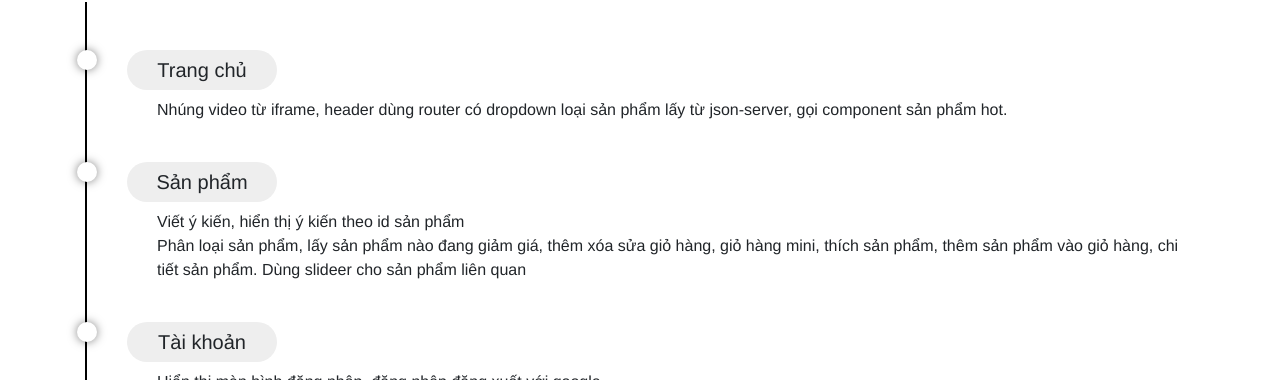
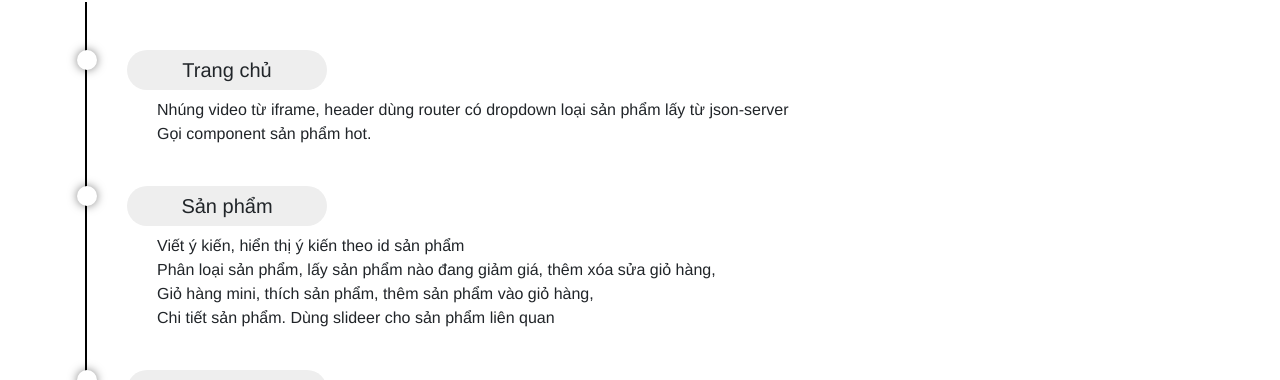
Before and after one commit to huyfe/nike_store, a React (Create React App) app: page /report in a window 1280 px wide. Shown: the part 162-542 px from the top of the page. Built offline with nearby package versions, Linux system fonts and the light colour scheme; no server answers; a web font is replaced by a local one.

Commit message:
Scorll to review

```diff
--- a/src/components/Report/index.jsx
+++ b/src/components/Report/index.jsx
@@ -14,8 +14,8 @@ function index(props) {
                 <li>
                     <span className="dot"></span>
                     <h3>Trang chủ</h3>
-                    <p>Nhúng video từ iframe, header dùng router có dropdown loại sản phẩm lấy từ json-server,
-                        gọi component sản phẩm hot.
+                    <p>Nhúng video từ iframe, header dùng router có dropdown loại sản phẩm lấy từ json-server
+                        <br /> Gọi component sản phẩm hot.
                     </p>
                 </li>
                 <li>
@@ -23,8 +23,9 @@ function index(props) {
                     <h3>Sản phẩm</h3>
                     <p>
                         Viết ý kiến, hiển thị ý kiến theo id sản phẩm <br />
-                        Phân loại sản phẩm, lấy sản phẩm nào đang giảm giá, thêm xóa sửa giỏ hàng, giỏ hàng mini,
-                        thích sản phẩm, thêm sản phẩm vào giỏ hàng, chi tiết sản phẩm. Dùng slideer cho sản phẩm liên quan
+                        Phân loại sản phẩm, lấy sản phẩm nào đang giảm giá, thêm xóa sửa giỏ hàng, <br />
+                        Giỏ hàng mini, thích sản phẩm, thêm sản phẩm vào giỏ hàng,
+                        <br /> Chi tiết sản phẩm. Dùng slideer cho sản phẩm liên quan
                     </p>
                 </li>
                 <li>
--- a/src/components/Report/style.scss
+++ b/src/components/Report/style.scss
@@ -13,7 +13,7 @@
                 padding-left: 30px;
             }
             h3 {
-                width: 150px;
+                width: 200px;
                 text-align: center;
                 font-size: 20px;
                 padding: 8px;
--- a/src/features/Product/components/ProductDetail/index.jsx
+++ b/src/features/Product/components/ProductDetail/index.jsx
@@ -69,6 +69,12 @@ function ProductDetail(props) {
                 setSao(0);
                 setNoidung("");
                 setIsReview(true);
+
+                window.scrollTo({
+                    top: 600,
+                    left: 0,
+                    behavior: 'smooth'
+                });
             })
 
     }
```
Also changed, not shown: json-server/sneakers.json (+16 -0 lines).
